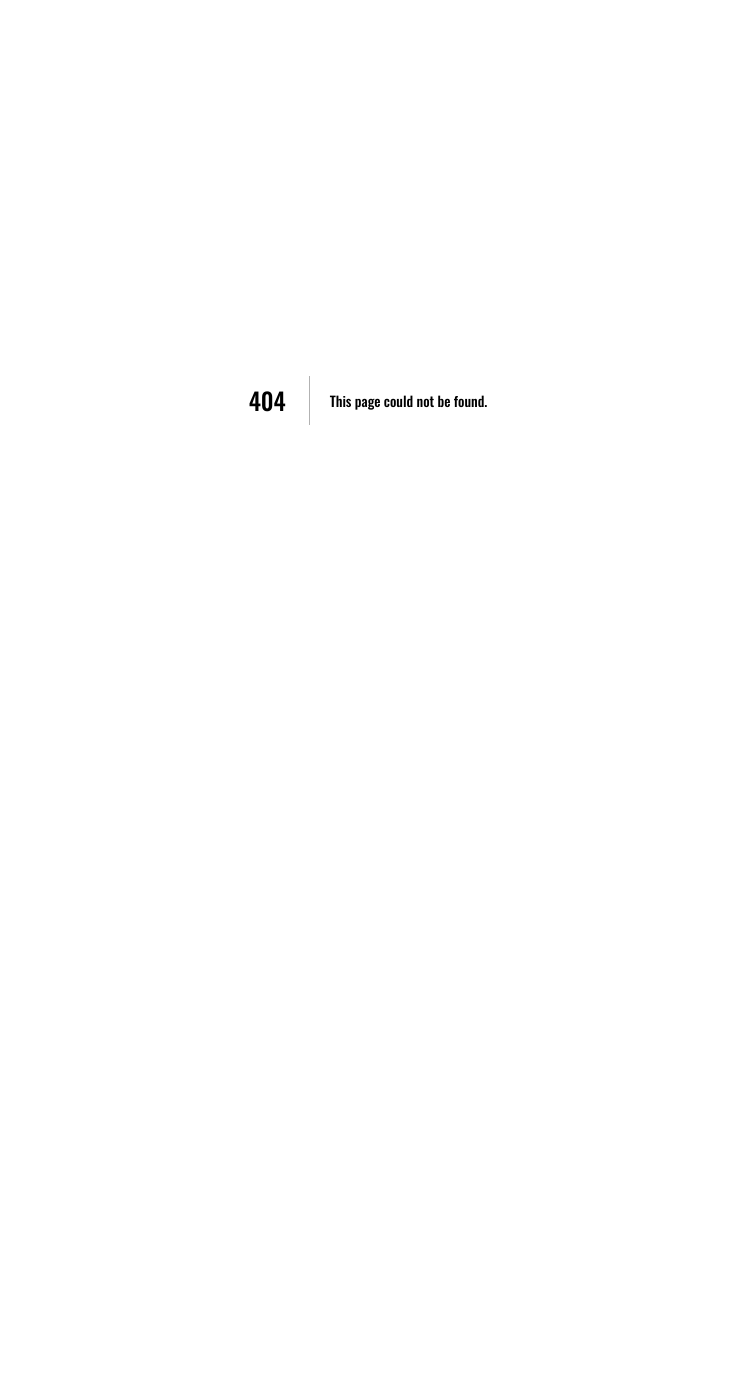
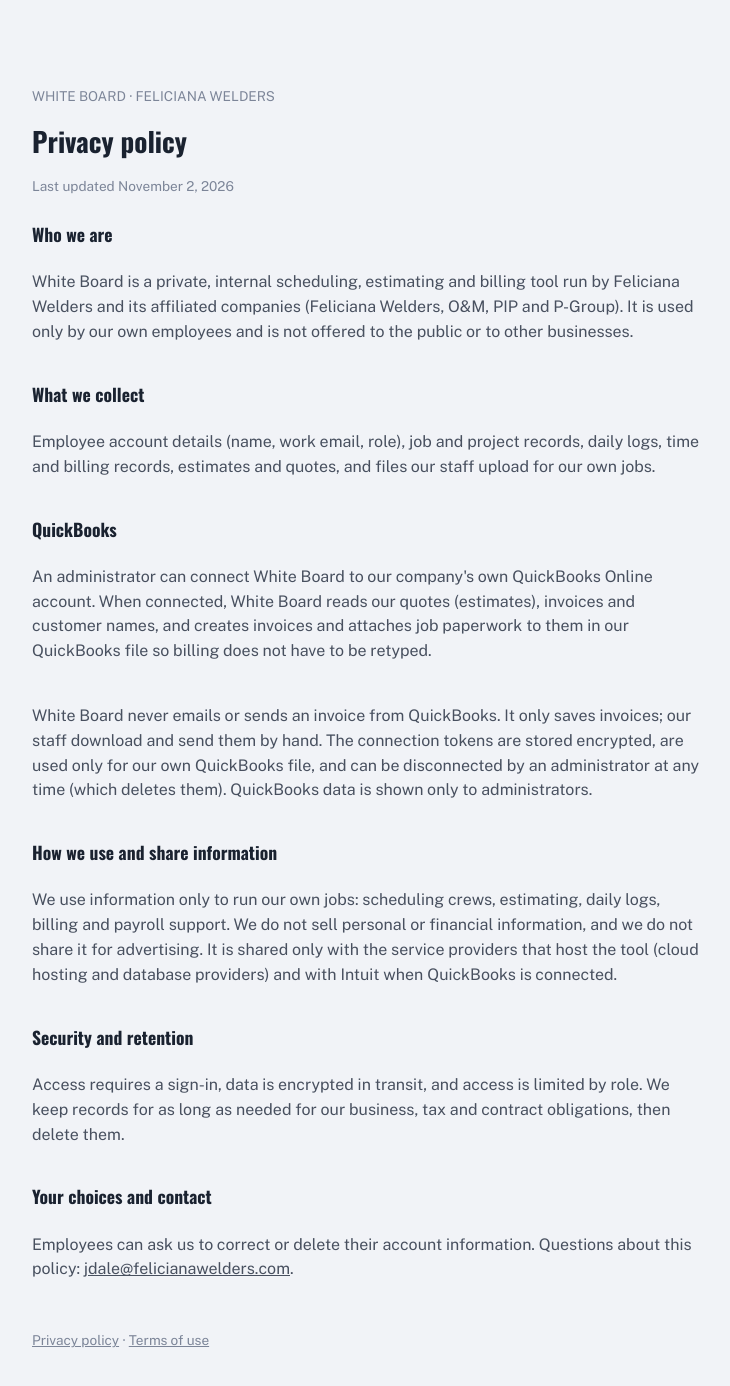
Before and after one commit to jacobsdale23-web/whiteboard, a Next.js app: page /privacy in a window 1280 px wide. Before the commit this address had no page. Shown: the top 1386 px of the page, without its empty margins (272-1002 px from the left). Before the commit the page ends 800 px from the top, so only its background shows below. Built offline with nearby package versions, Linux system fonts and the light colour scheme.

Commit message:
﻿Add public privacy policy and terms pages
Needed for the Intuit production-keys form (privacy policy and EULA URLs).
Both pages are outside sign-in (proxy matcher excludes /privacy and /terms).

```diff
--- /dev/null
+++ b/app/legal-page.tsx
@@ -0,0 +1,28 @@
+import type { ReactNode } from "react";
+
+// Shared shell for the public privacy / terms pages (no sign-in needed; Intuit and other services link to these).
+export function LegalPage({ title, updated, children }: { title: string; updated: string; children: ReactNode }) {
+  return (
+    <main style={{ maxWidth: 720, margin: "6vh auto", padding: 24, lineHeight: 1.55 }}>
+      <p style={{ color: "var(--muted)", fontSize: "0.85rem", textTransform: "uppercase" }}>White Board · Feliciana Welders</p>
+      <h1 style={{ fontSize: "1.7rem", margin: "4px 0 4px" }}>{title}</h1>
+      <p style={{ color: "var(--muted)", fontSize: "0.85rem", marginBottom: 24 }}>Last updated {updated}</p>
+      {children}
+      <p style={{ marginTop: 32, fontSize: "0.85rem", color: "var(--muted)" }}>
+        <a href="/privacy" style={{ textDecoration: "underline" }}>Privacy policy</a> ·{" "}
+        <a href="/terms" style={{ textDecoration: "underline" }}>Terms of use</a>
+      </p>
+    </main>
+  );
+}
+
+export function Section({ title, children }: { title: string; children: ReactNode }) {
+  return (
+    <section style={{ marginBottom: 20 }}>
+      <h2 style={{ fontSize: "1.1rem", marginBottom: 6 }}>{title}</h2>
+      <div style={{ display: "flex", flexDirection: "column", gap: 8, color: "var(--ink-soft)" }}>{children}</div>
+    </section>
+  );
+}
+
+export const CONTACT_EMAIL = "jdale@felicianawelders.com";
--- /dev/null
+++ b/app/privacy/page.tsx
@@ -0,0 +1,55 @@
+import type { Metadata } from "next";
+import { CONTACT_EMAIL, LegalPage, Section } from "../legal-page";
+
+export const metadata: Metadata = { title: "Privacy policy · White Board" };
+
+export default function PrivacyPage() {
+  return (
+    <LegalPage title="Privacy policy" updated="November 2, 2026">
+      <Section title="Who we are">
+        <p>
+          White Board is a private, internal scheduling, estimating and billing tool run by Feliciana Welders and its affiliated
+          companies (Feliciana Welders, O&amp;M, PIP and P-Group). It is used only by our own employees and is not offered to the
+          public or to other businesses.
+        </p>
+      </Section>
+      <Section title="What we collect">
+        <p>
+          Employee account details (name, work email, role), job and project records, daily logs, time and billing records,
+          estimates and quotes, and files our staff upload for our own jobs.
+        </p>
+      </Section>
+      <Section title="QuickBooks">
+        <p>
+          An administrator can connect White Board to our company&apos;s own QuickBooks Online account. When connected, White Board
+          reads our quotes (estimates), invoices and customer names, and creates invoices and attaches job paperwork to them in
+          our QuickBooks file so billing does not have to be retyped.
+        </p>
+        <p>
+          White Board never emails or sends an invoice from QuickBooks. It only saves invoices; our staff download and send them
+          by hand. The connection tokens are stored encrypted, are used only for our own QuickBooks file, and can be disconnected
+          by an administrator at any time (which deletes them). QuickBooks data is shown only to administrators.
+        </p>
+      </Section>
+      <Section title="How we use and share information">
+        <p>
+          We use information only to run our own jobs: scheduling crews, estimating, daily logs, billing and payroll support. We do
+          not sell personal or financial information, and we do not share it for advertising. It is shared only with the service
+          providers that host the tool (cloud hosting and database providers) and with Intuit when QuickBooks is connected.
+        </p>
+      </Section>
+      <Section title="Security and retention">
+        <p>
+          Access requires a sign-in, data is encrypted in transit, and access is limited by role. We keep records for as long as
+          needed for our business, tax and contract obligations, then delete them.
+        </p>
+      </Section>
+      <Section title="Your choices and contact">
+        <p>
+          Employees can ask us to correct or delete their account information. Questions about this policy:{" "}
+          <a href={`mailto:${CONTACT_EMAIL}`} style={{ textDecoration: "underline" }}>{CONTACT_EMAIL}</a>.
+        </p>
+      </Section>
+    </LegalPage>
+  );
+}
--- a/proxy.ts
+++ b/proxy.ts
@@ -3,5 +3,5 @@ import { auth } from "@/lib/auth/server";
 export default auth.middleware({ loginUrl: "/sign-in" });
 
 export const config = {
-  matcher: ["/((?!_next/static|_next/image|favicon.ico|sign-up|forgot-password|api/cron|oq-practice|pwa-icon|manifest.webmanifest).*)"],
+  matcher: ["/((?!_next/static|_next/image|favicon.ico|sign-up|forgot-password|api/cron|oq-practice|privacy|terms|pwa-icon|manifest.webmanifest).*)"],
 };
```
Also changed, not shown: app/terms/page.tsx (added, +51 -0 lines).
